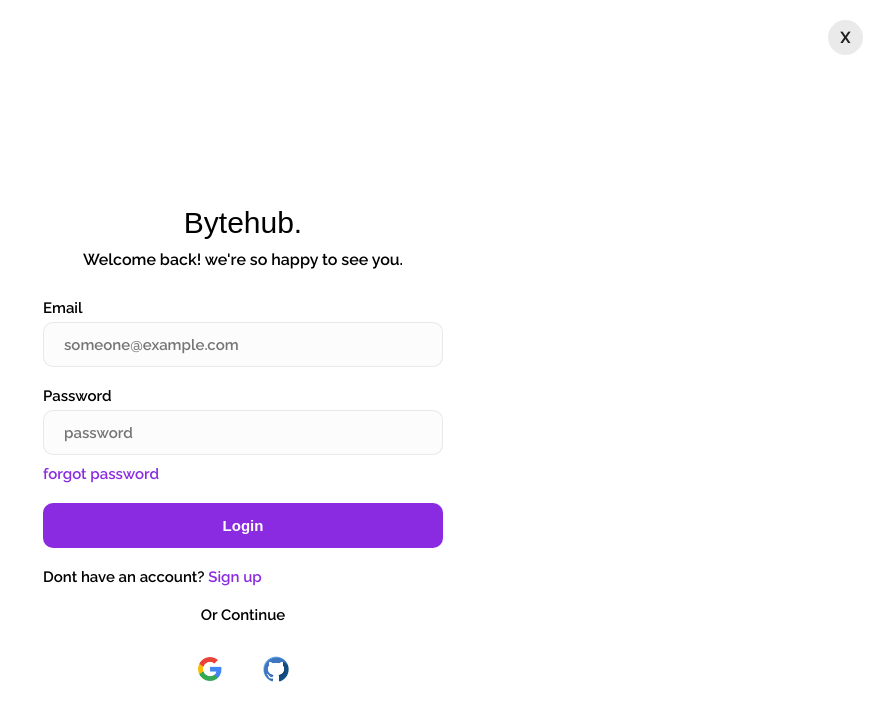
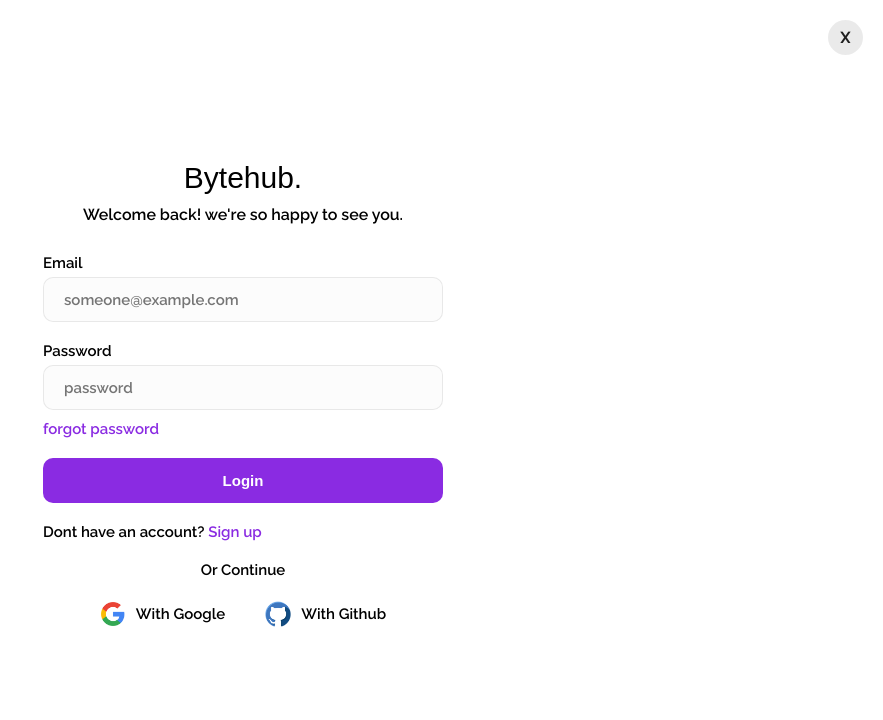
Before and after one commit to kevindermot99/bytehub, a React (Vite) app in the folder client/: page /login in a window 1280 px wide. Shown: the top 720 px of the page, without its empty margins (397-1280 px from the left). Built offline with nearby package versions, Linux system fonts and the light colour scheme; a web font is replaced by a local one.

Commit message:
Login + Register Form Update

```diff
--- a/client/src/index.css
+++ b/client/src/index.css
@@ -993,7 +993,7 @@ form.submitting .name{
 }
 
 .oaths-p{
-  padding: 10px;
+  padding: 10px 10px 0px;
   text-transform: capitalize;
 }
 
@@ -1005,19 +1005,22 @@ form.submitting .name{
   justify-content: center;
   align-items: flex-start;
   gap: 10px;
+  margin-bottom: 100px;
 }
 
 .oaths button{
   width: fit-content;
   height: 50px;
-  font-size: 14px;
+  font-size: 16px;
   border: none;
   outline: none;
   padding: 0 15px;
   font-size: 15px;
   border-radius: 10px;
   color: #000;
-  font-weight: 500;
+  font-weight: 600;
+  font-family: "Raleway", sans-serif;
+  text-transform: capitalize;
   display: flex;
   justify-content: center;
   align-items: center;
--- a/client/src/pages/Login.jsx
+++ b/client/src/pages/Login.jsx
@@ -84,8 +84,8 @@ function Login() {
             </form>
             <p className='oaths-p'>or continue</p>
             <div className='oaths'>
-              <button><img src={google} /></button>
-              <button><img src={github} /></button>
+              <button><img src={google} />with Google</button>
+              <button><img src={github} />with Github</button>
             </div>
             <Link className='close' to="/">X</Link>
           </div>
--- a/client/src/pages/Register.jsx
+++ b/client/src/pages/Register.jsx
@@ -73,7 +73,7 @@ function Register() {
                                 <p>Already have an account? <Link to="/Login">Login</Link></p>
                             </label>
                         </form>
-                        <p>- or continue -</p>
+                        <p className='oaths-p'>or continue</p>
                         <div className='oaths'>
                             <button><img src={google} />with Google</button>
                             <button><img src={github} />with Github</button>
```
